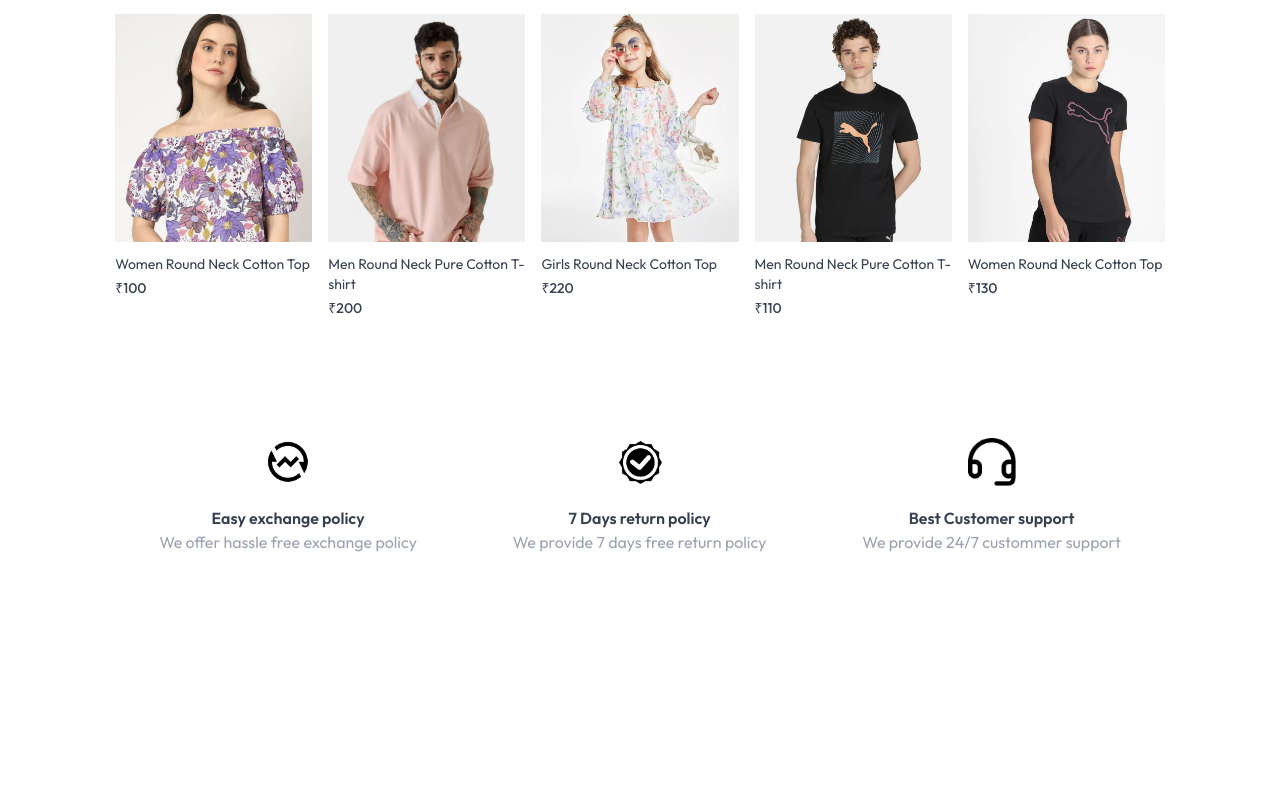
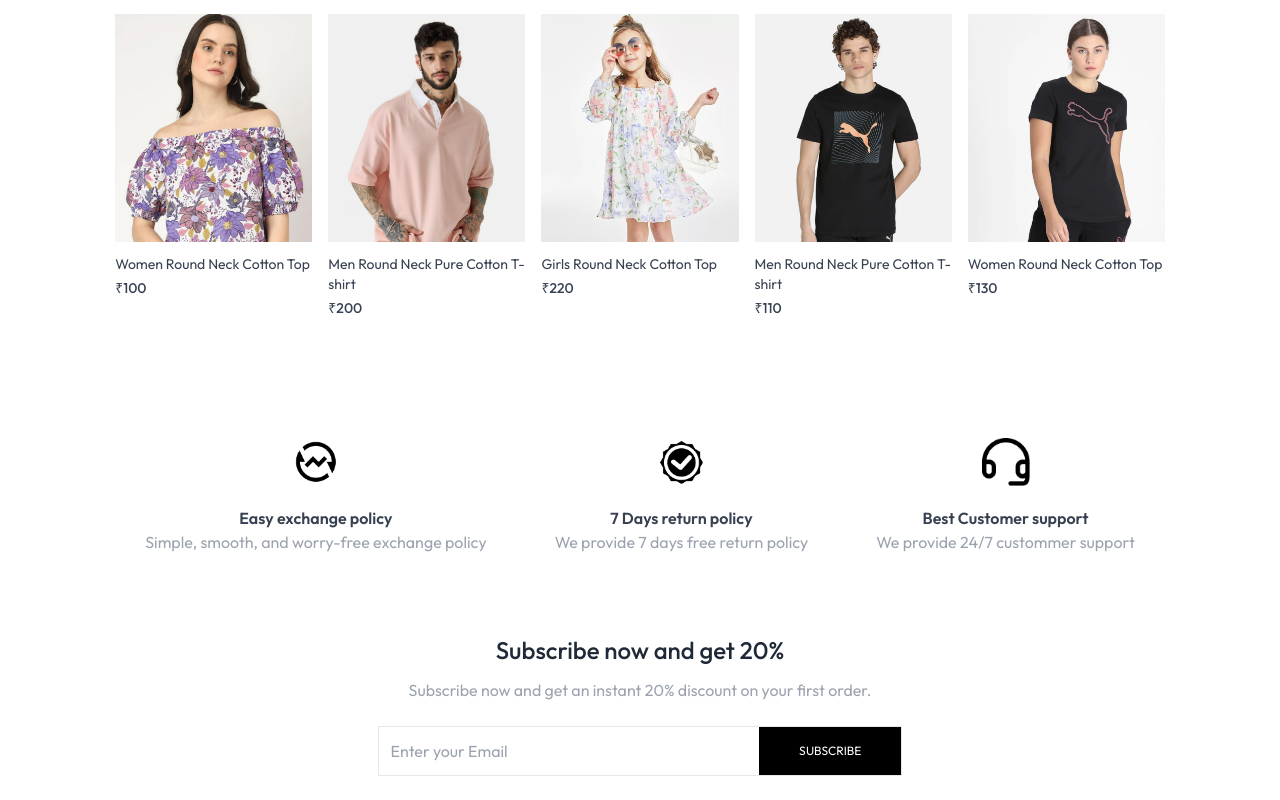
Before and after one commit to Akash-060206/Ekart, a React (Vite) app in the folder frontend/: page / in a window 1280 px wide. Shown: the part 1381-2181 px from the top of the page. Before the commit the page ends 2015 px from the top, so only its background shows below. Built offline with nearby package versions, Linux system fonts and the light colour scheme.

Commit message:
Subscription component added

```diff
--- a/frontend/src/App.jsx
+++ b/frontend/src/App.jsx
@@ -10,6 +10,7 @@
 import Orders from './pages/Orders'
 import PlaceOrder from './pages/PlaceOrder'
 import Product from './pages/Product'
+import NewsletterBox from './components/NewsletterBox'
 
 const App = () => {
   return (
@@ -26,6 +27,7 @@
         <Route path='/place-order' element={<PlaceOrder/>}/>
         <Route path='/orders' element={<Orders/>}/>
       </Routes>
+      <NewsletterBox/>
     </div>
   )
 }
--- /dev/null
+++ b/frontend/src/components/NewsletterBox.jsx
@@ -0,0 +1,21 @@
+import React from 'react'
+
+const NewsletterBox = () => {
+
+     const onSubmitHandler = (event) =>{
+        event.preventeDefault();
+    }
+
+  return (
+     <div className='text-center'>
+        <p className='text-2xl font-medium text-gray-800'>Subscribe now and get 20%</p>
+        <p className="text-gray-400 mt-3">Subscribe now and get an instant 20% discount on your first order.</p>
+        <form onSubmit={onSubmitHandler} className="w-full sm:w-1/2 flex items-center gap-3 mx-auto my-6 border pl-3">
+            <input className="w-full sm:flex-1 outline-none" type="email" placeholder="Enter your Email" />
+            <button type="submit" className="bg-black text-white text-xs px-10 py-4">SUBSCRIBE</button>
+        </form>
+    </div>
+  )
+}
+
+export default NewsletterBox
--- a/frontend/src/components/OurPolicy.jsx
+++ b/frontend/src/components/OurPolicy.jsx
@@ -7,7 +7,7 @@
         <div>
             <img src={assets.exchange_icon} className="w-12 m-auto mb-5" alt="" />
             <p className="font-semibold">Easy exchange policy</p>
-            <p className="text-gray-400">We offer hassle free exchange policy</p>
+            <p className="text-gray-400">Simple, smooth, and worry-free exchange policy</p>
         </div>
         <div>
             <img src={assets.quality_icon} className="w-12 m-auto mb-5" alt="" />
```
